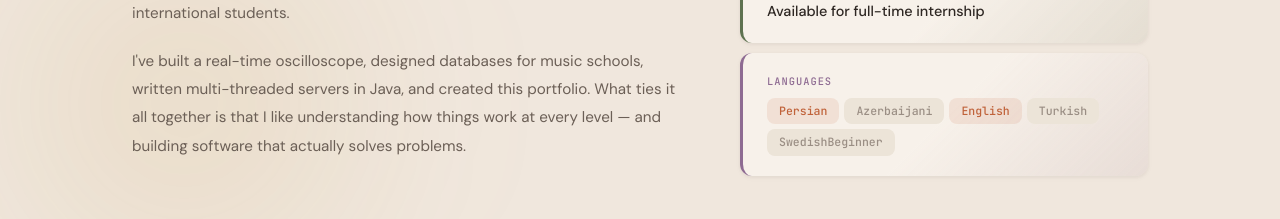
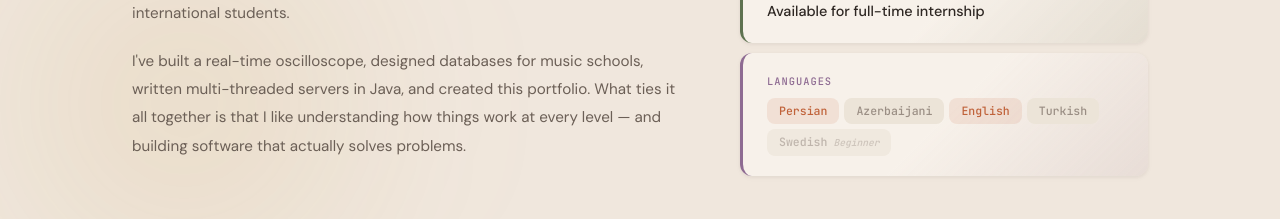
Before and after one commit to Sana8200/Portfolio_Sana, a React (Create React App) app in the folder portfolio/: page / in a window 1280 px wide. Shown: the part 1320-1539 px from the top of the page. Built offline with nearby package versions, Linux system fonts and the light colour scheme.

Commit message:
style: add beginner language tag styling

```diff
--- a/portfolio/src/About/About.css
+++ b/portfolio/src/About/About.css
@@ -129,6 +129,15 @@
   color: var(--rust);
   background: var(--rust-soft);
 }
+.about__lang--beginner {
+  opacity: 0.6;
+}
+.about__lang-level {
+  margin-left: 6px;
+  font-size: 0.6rem;
+  opacity: 0.7;
+  font-style: italic;
+}
 
 @media (max-width: 850px) {
   .about__grid { grid-template-columns: 1fr; gap: 2.5rem; }
```
